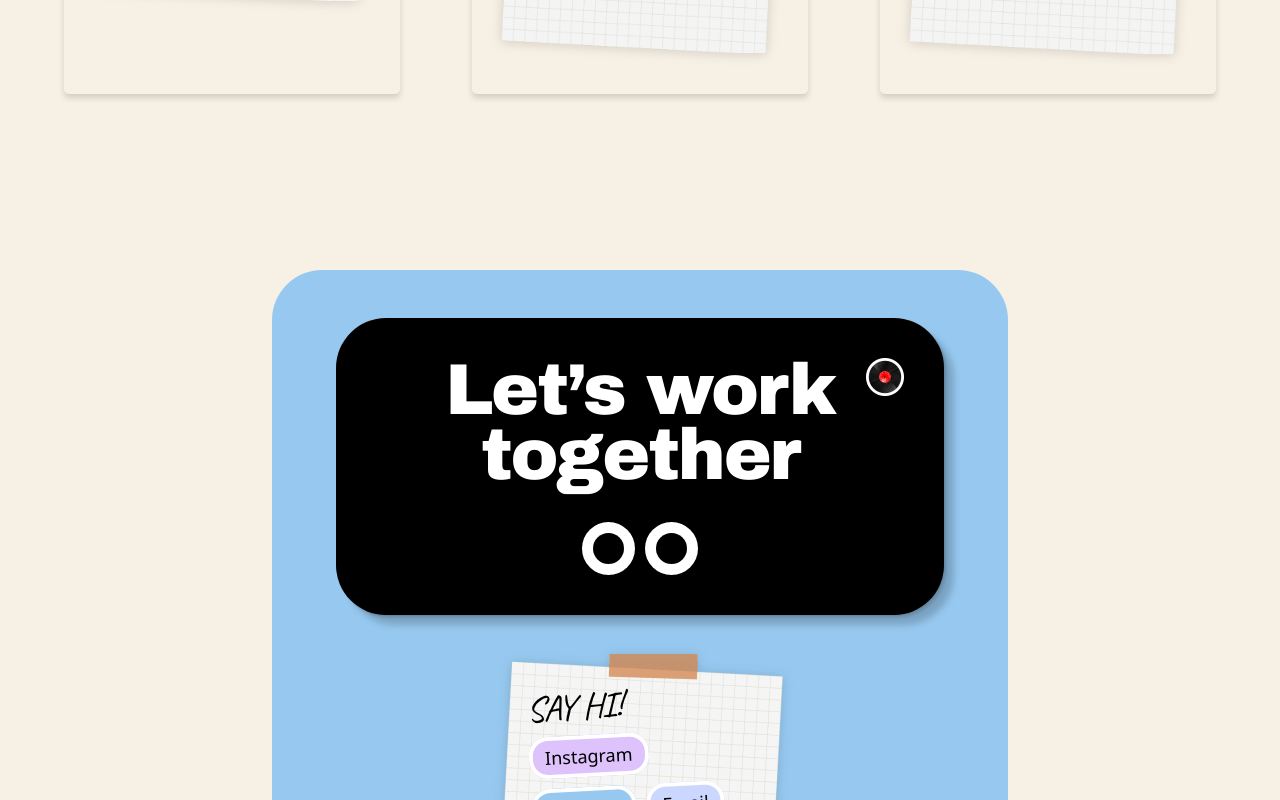
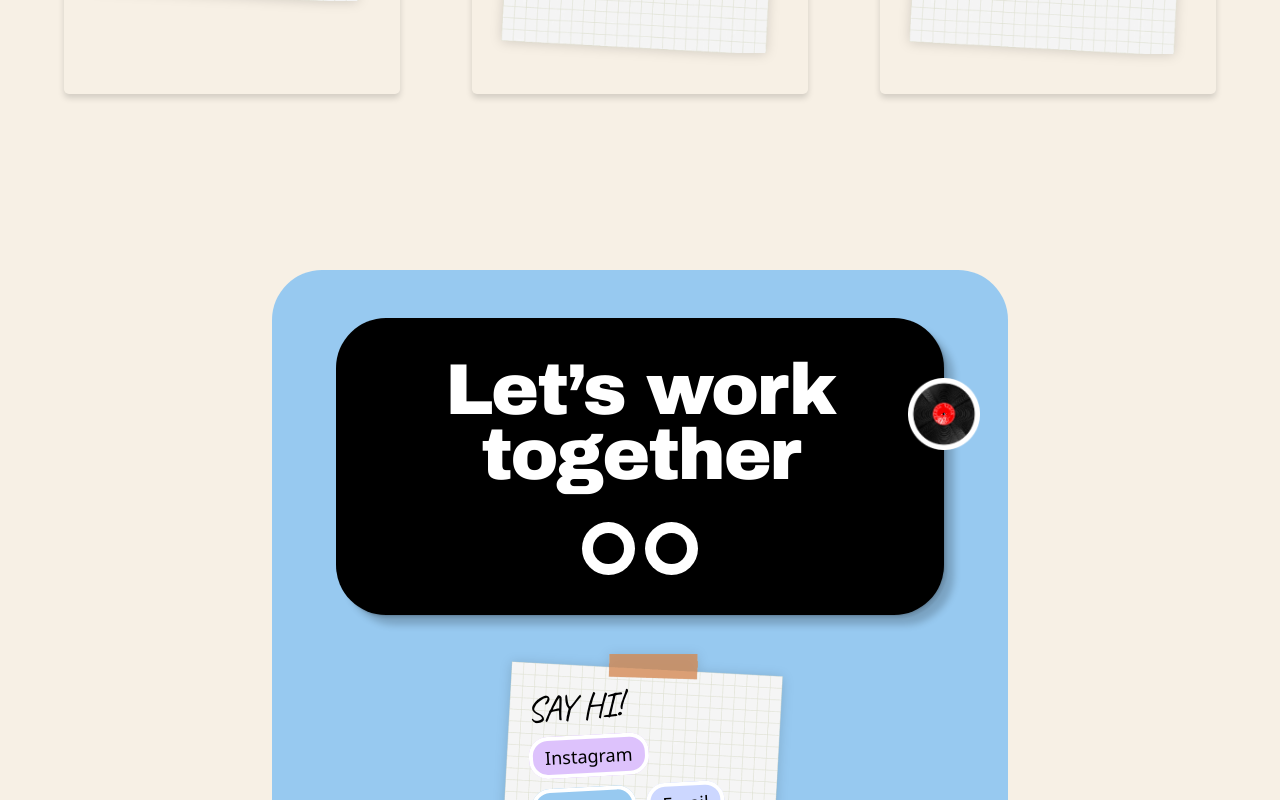
Before and after one commit to kavyaaaa16/Raj.design, a React (Vite) app: page / in a window 1280 px wide. Shown: the part 10733-11533 px from the top of the page. Built offline with nearby package versions, Linux system fonts and the light colour scheme; a web font is replaced by a local one.

Commit message:
Position footer vinyl over panel edge

```diff
--- a/src/components/Footer.module.css
+++ b/src/components/Footer.module.css
@@ -48,9 +48,9 @@
 
 .record {
   position: absolute;
-  top: clamp(1.25rem, 4vw, 2.5rem);
-  right: clamp(1.25rem, 4vw, 2.5rem);
-  width: clamp(1.75rem, 7vw, 2.375rem);
+  top: clamp(2.75rem, 6vw, 3.75rem);
+  right: clamp(-2.25rem, -3.5vw, -1.5rem);
+  width: clamp(3rem, 7vw, 4.5rem);
   pointer-events: none;
 }
 
```
